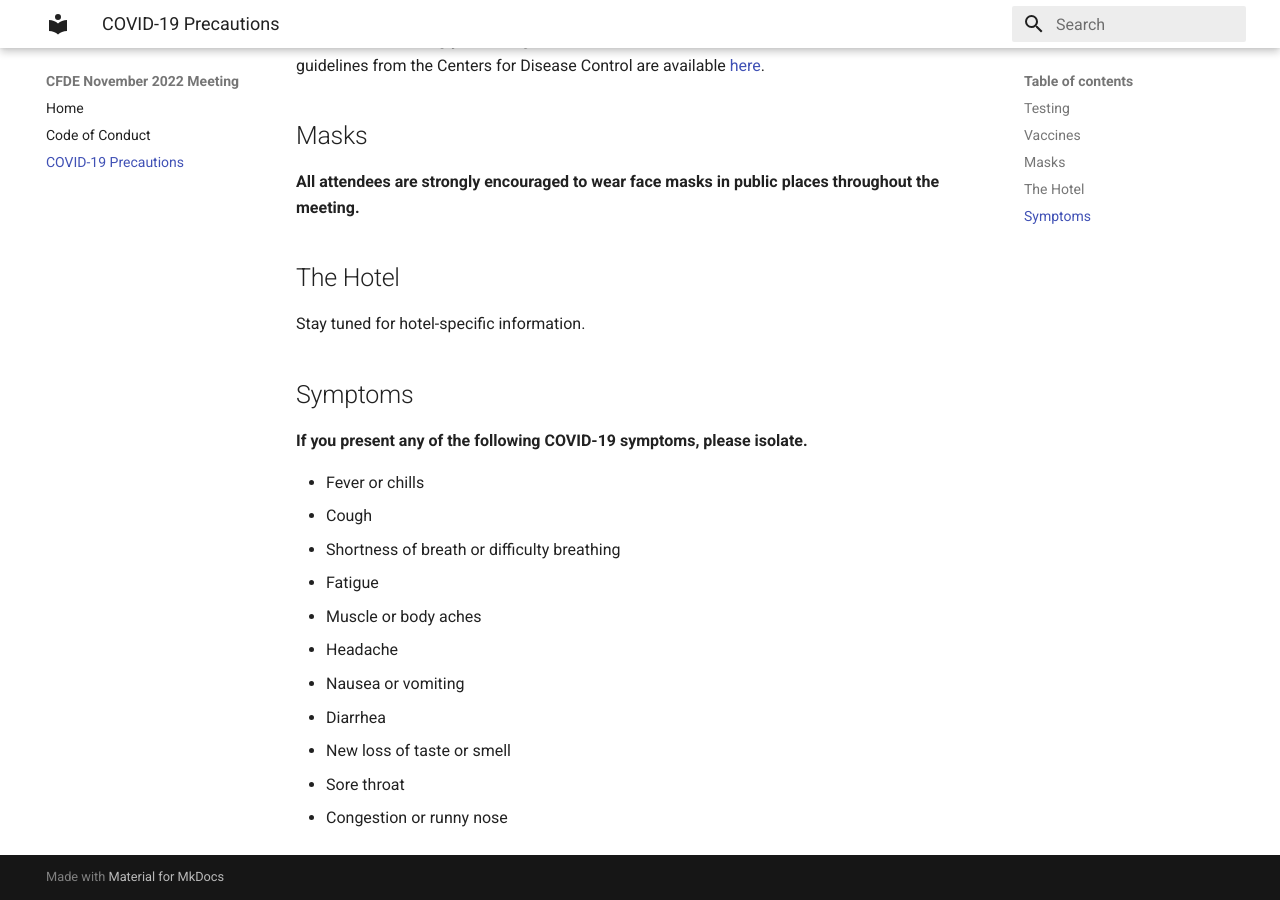
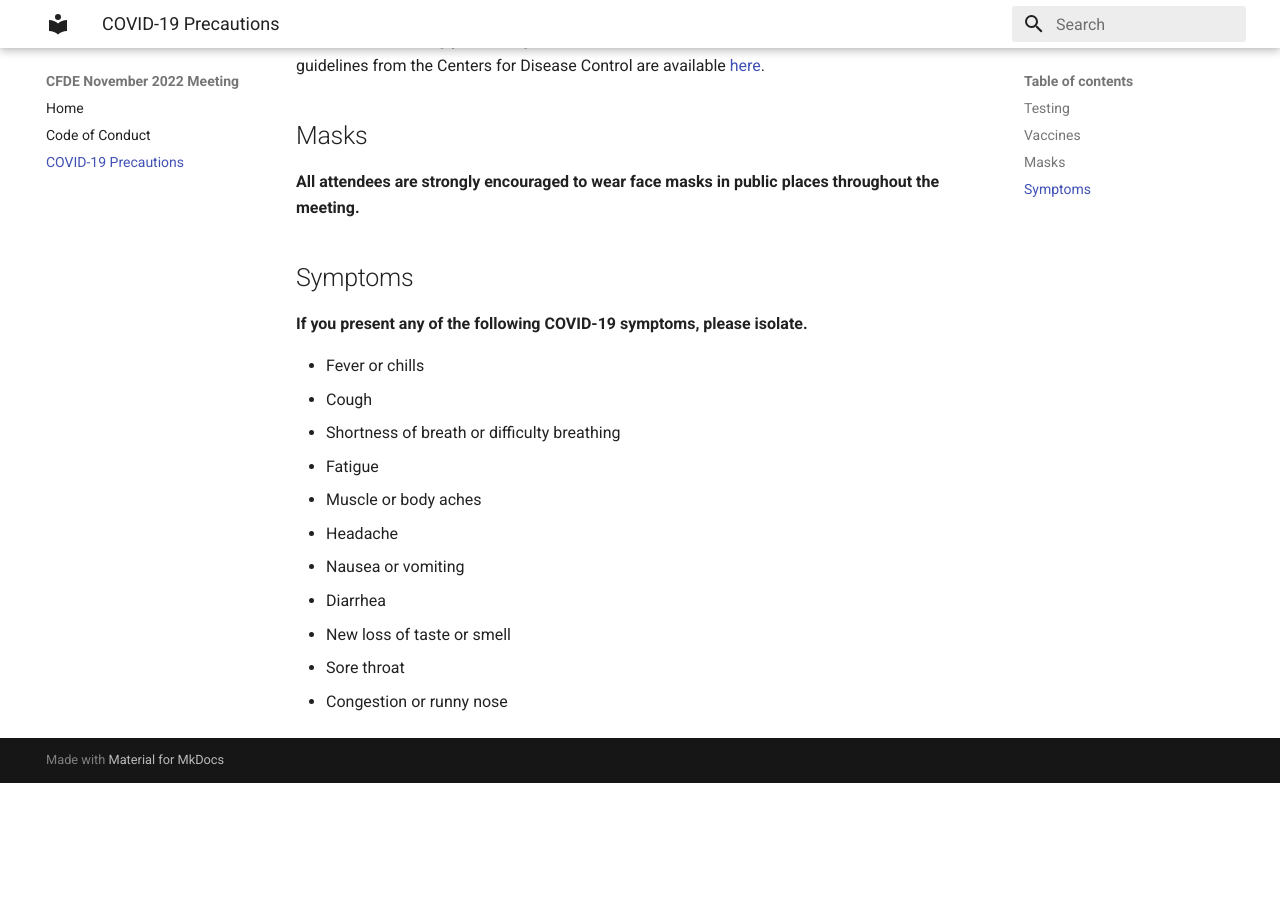
Before and after one commit to nih-cfde/2022-nov-meeting, an MkDocs documentation site: the page built from docs/COVID.md, in a window 1280 px wide and 900 px high, scrolled down 565 px. Built offline with MkDocs 1.6.1 and Material for MkDocs 9.7.7, drawn with Linux system fonts in a browser that asks for light colours; after the commit the page ends 1348 px from its top, so only the background shows below that.

Commit message:
remove hotel mention

```diff
--- a/docs/COVID.md
+++ b/docs/COVID.md
@@ -14,10 +14,6 @@ The safety of CFDE attendees is our top priority.  We will continue to closely m
 
 **All attendees are strongly encouraged to wear face masks in public places throughout the meeting.**
 
-## The Hotel
-
-Stay tuned for hotel-specific information.
-
 ## Symptoms
 
 **If you present any of the following COVID-19 symptoms, please isolate.**
```
